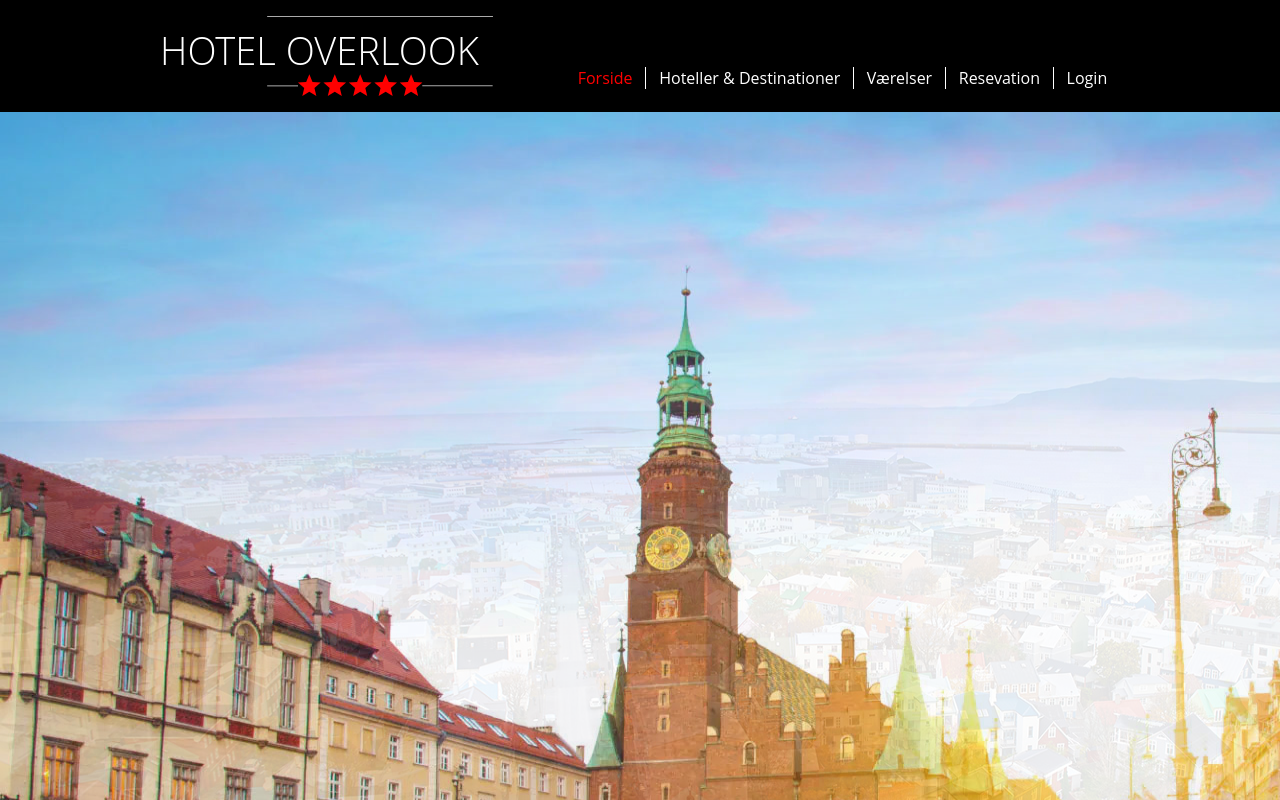
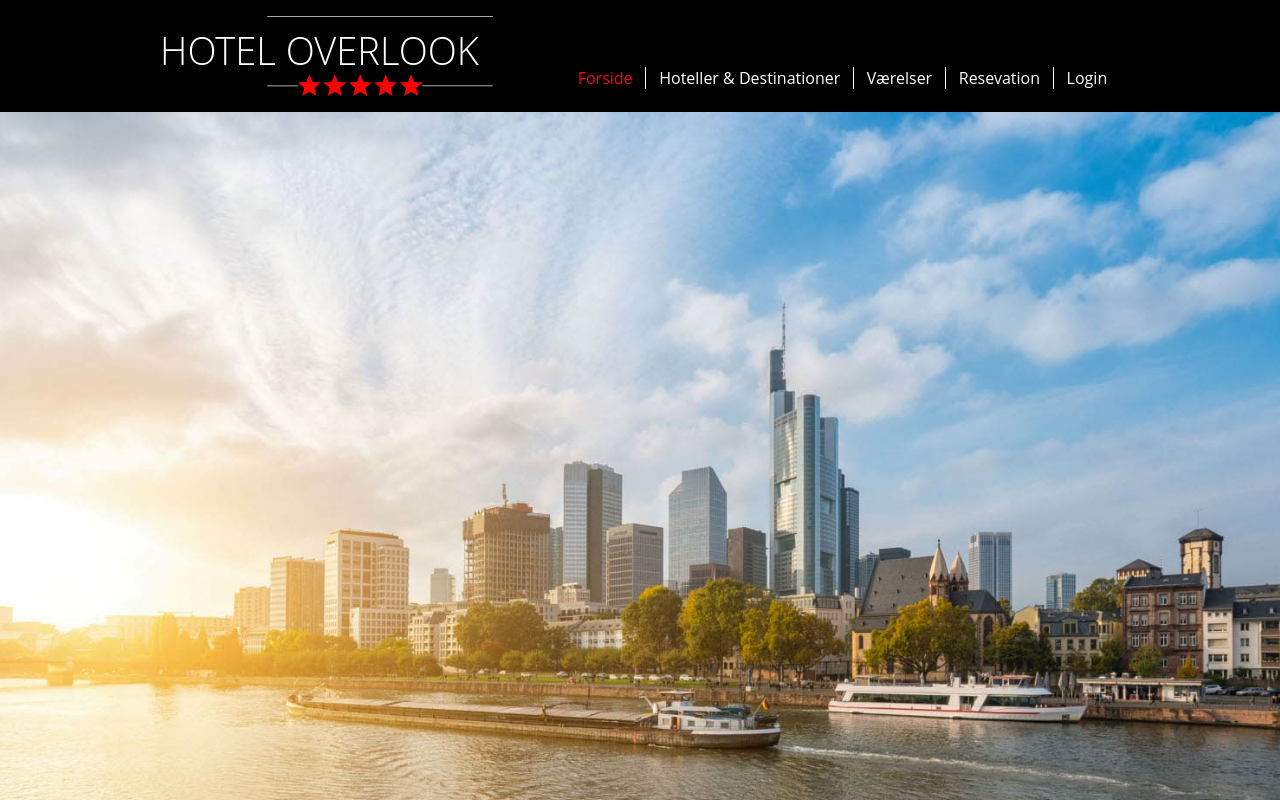
Before and after one commit to TobiasAagaard/Overlook, a React (Vite) app: page / in a window 1280 px wide. Shown: the top 800 px of the page. Built offline with nearby package versions, Linux system fonts and the light colour scheme.

Commit message:
Remove indicators

```diff
--- a/src/pages/Frontpage/Slider/ImageSlider.js
+++ b/src/pages/Frontpage/Slider/ImageSlider.js
@@ -10,7 +10,23 @@ const ImageSlider = [
         "id": 2,
         images: require("./SliderImages/city-houses-reykjavik.jpg"),
         "title": "City"
+    },
+    {
+        "id": 3,
+        images: require("./SliderImages/fishmarket-hamborg.jpg"),
+        "title": "City"
+    },
+    {
+        "id": 4,
+        images: require("./SliderImages/frankfurt-skyline-germany.jpg"),
+        "title": "City"
+    },
+    {
+        "id": 5,
+        images: require("./SliderImages/gdansk-center-church-poland.jpg"),
+        "title": "City"
     }
+
 
 ]
 
--- a/src/pages/Frontpage/Slider/Slider.jsx
+++ b/src/pages/Frontpage/Slider/Slider.jsx
@@ -1,5 +1,6 @@
 import Carousel from "react-material-ui-carousel";
 import  ImageSlider  from "./ImageSlider.js";
+import Styles from "./Slider.module.scss";
 
 const Item = (props) => {
     return (
@@ -14,13 +15,15 @@ const Item = (props) => {
   const HeroSlider = () => {
     const carouselSettings = {
       animation: "fade",
-      interval: 500,
-      navButtonsAlwaysInvisible: true
+      interval: 1500,
+      indicatorContainerProps: true,
+      indicators: false
+
     };
 
 
     return (
-      <div className="slider-container">
+      <div className={Styles.sliderContainer}>
         <Carousel {...carouselSettings}>
           {ImageSlider.map((data) => (
             <Item key={data.id} item={data} />
--- a/src/pages/Frontpage/Slider/Slider.module.scss
+++ b/src/pages/Frontpage/Slider/Slider.module.scss
@@ -1 +1,10 @@
-@import "react-alice-carousel/lib/scss/alice-carousel.scss";
+.sliderContainer {
+    img {
+    width: 100%;
+    height: 700px;
+    object-fit: cover;
+}
+}
+  .css-1m9128y {
+    display: none;
+  }
```
